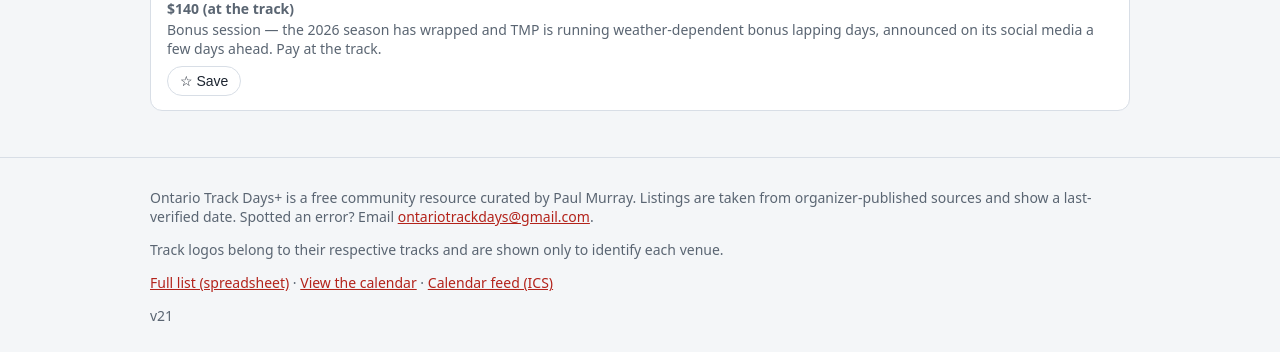
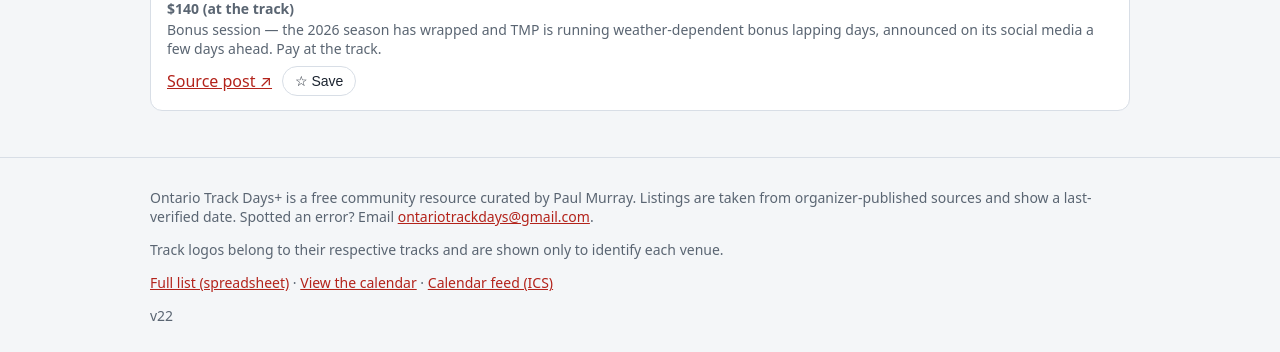
Before and after one commit to ontariotrackdays/ontariotrackdays.github.io, a plain HTML site: page index.html in a window 1280 px wide. Shown: the part 483-835 px from the top of the page. Drawn offline with Linux system fonts and the light colour scheme.

Commit message:
v22: Source post links on event cards + footer v22

```diff
--- a/index.html
+++ b/index.html
@@ -514,7 +514,7 @@
     <p>Ontario Track Days+ is a free community resource curated by Paul Murray. Listings are taken from organizer-published sources and show a last-verified date. Spotted an error? Email <a href="mailto:ontariotrackdays@gmail.com">ontariotrackdays@gmail.com</a>.</p>
     <p>Track logos belong to their respective tracks and are shown only to identify each venue.</p>
     <p><a href="https://docs.google.com/spreadsheets/d/1E3V78O6qYAWK9xRD9XsDwDtrm19LgKwgrkD-NqzuGLU/edit" target="_blank" rel="noopener">Full list (spreadsheet)</a> · <a href="https://calendar.google.com/calendar/embed?src=14d3bde203e23c82b7e6cb86b358c0013cf8026a773796597442e211915ac5f8%40group.calendar.google.com&amp;ctz=America%2FToronto" target="_blank" rel="noopener">View the calendar</a> · <a href="https://calendar.google.com/calendar/ical/14d3bde203e23c82b7e6cb86b358c0013cf8026a773796597442e211915ac5f8@group.calendar.google.com/public/basic.ics">Calendar feed (ICS)</a></p>
-    <p>v21</p>
+    <p>v22</p>
   </div>
 </footer>
 <script src="events.js"></script>
@@ -607,6 +607,7 @@
     if (e.notes) lines.push('<p class="meta">' + esc(e.notes) + '</p>');
     var act = '<div class="actions">';
     if (e.register) act += '<a href="' + e.register + '" target="_blank" rel="noopener">Register</a>';
+    if (e.source) act += '<a href="' + e.source + '" target="_blank" rel="noopener">Source post ↗</a>';
     act += '<button class="savebtn' + (isSaved(e) ? ' saved' : '') + '" data-key="' + esc(keyOf(e)) + '">' + (isSaved(e) ? '★ Saved' : '☆ Save') + '</button></div>';
     lines.push(act);
     lines.push('</div>');
```
